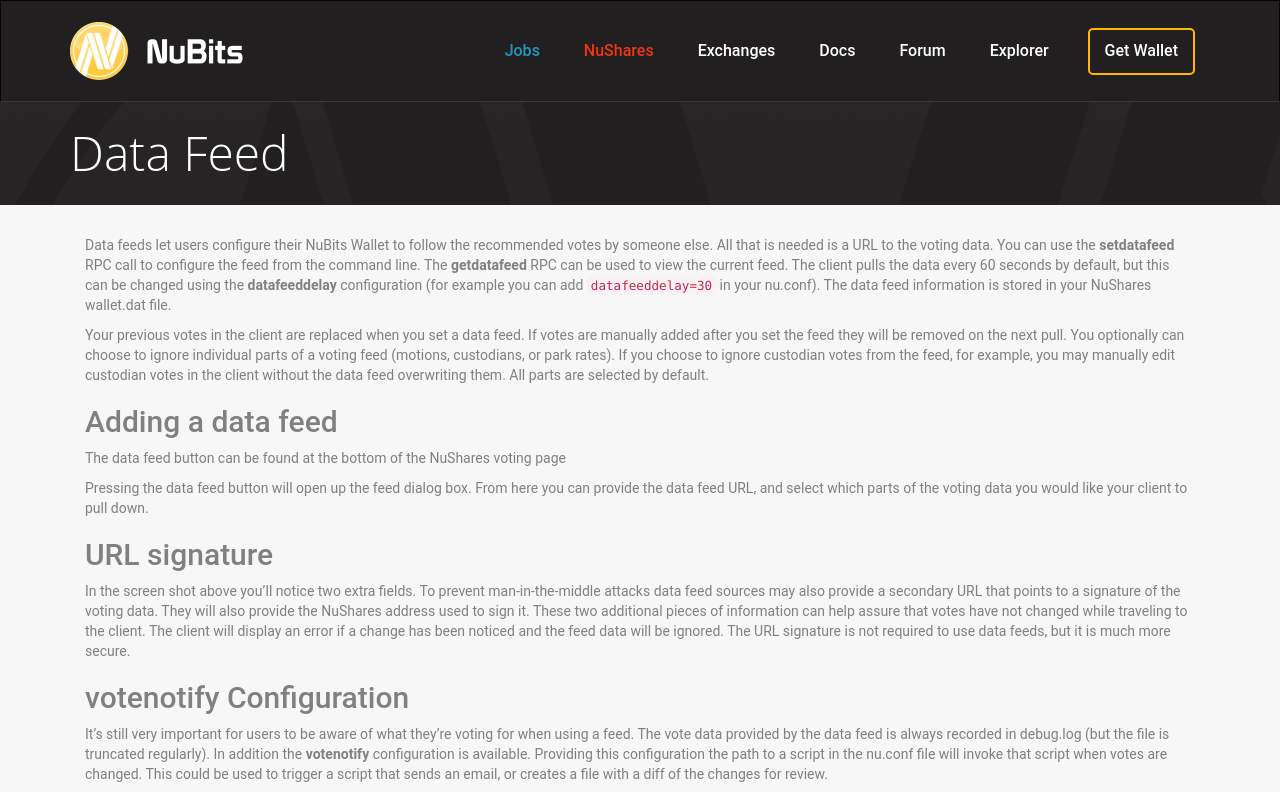
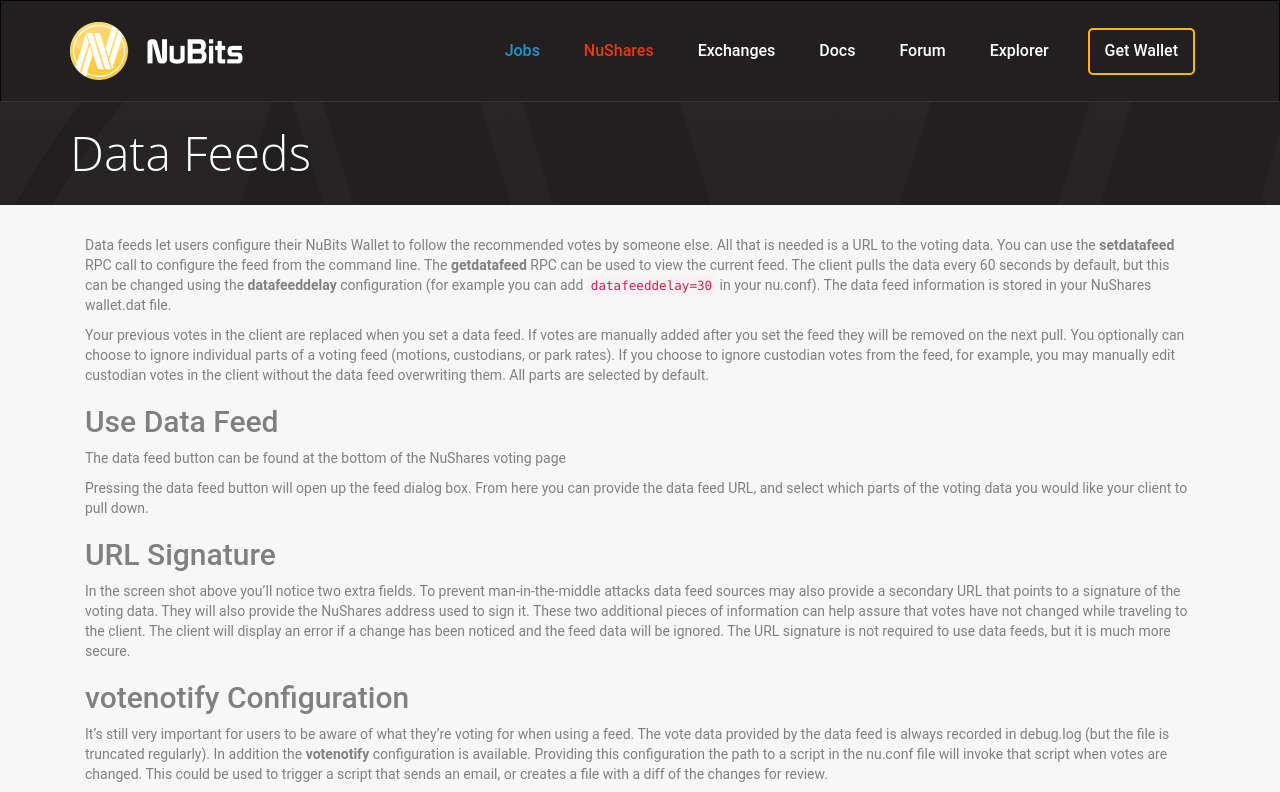
Before and after one commit to NuNetwork/nunetwork.github.io, a Jekyll site: the page built from _pages/data-feeds.md, in a window 1280 px wide and 1400 px high. Shown: the top 792 px of the window. Built offline with Jekyll 4.4.1, drawn with Linux system fonts in a browser that asks for light colours; some of the changed text lies outside the part shown; grey boxes are pictures that could not be loaded.

Commit message:
Update and rename _pages/imported/data-feed.md to _pages/data-feeds.md

```diff
--- a/_pages/imported/data-feed.md
+++ b/_pages/data-feeds.md
@@ -1,19 +1,20 @@
 ---
 layout: page
-title: Data Feed
-permalink: /data-feed
+title: Data Feeds
+permalink: /data-feeds
+redirect_from: /data-feed
 ---
 Data feeds let users configure their NuBits Wallet to follow the recommended votes by someone else. All that is needed is a URL to the voting data. You can use the **setdatafeed** RPC call to configure the feed from the command line. The **getdatafeed** RPC can be used to view the current feed. The client pulls the data every 60 seconds by default, but this can be changed using the **datafeeddelay** configuration (for example you can add `datafeeddelay=30` in your nu.conf). The data feed information is stored in your NuShares wallet.dat file.
 
 Your previous votes in the client are replaced when you set a data feed. If votes are manually added after you set the feed they will be removed on the next pull. You optionally can choose to ignore individual parts of a voting feed (motions, custodians, or park rates). If you choose to ignore custodian votes from the feed, for example, you may manually edit custodian votes in the client without the data feed overwriting them. All parts are selected by default.
 
-## Adding a data feed
+## Use Data Feed
 
 The data feed button can be found at the bottom of the NuShares voting page
 
 Pressing the data feed button will open up the feed dialog box. From here you can provide the data feed URL, and select which parts of the voting data you would like your client to pull down.
 
-## URL signature
+## URL Signature
 
 In the screen shot above you'll notice two extra fields. To prevent man-in-the-middle attacks data feed sources may also provide a secondary URL that points to a signature of the voting data. They will also provide the NuShares address used to sign it. These two additional pieces of information can help assure that votes have not changed while traveling to the client. The client will display an error if a change has been noticed and the feed data will be ignored. The URL signature is not required to use data feeds, but it is much more secure.
 
@@ -23,7 +24,7 @@
 
 {% gist 6bd15ce07fb51b962938 %}
 
-## Using data feeds from the daemon
+## Use Data Feed from Daemon
 
 Setting the data feed:
 {% highlight bash %}
```
